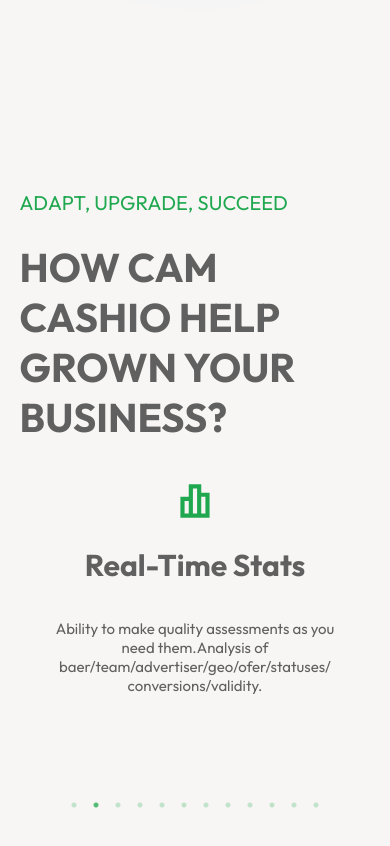
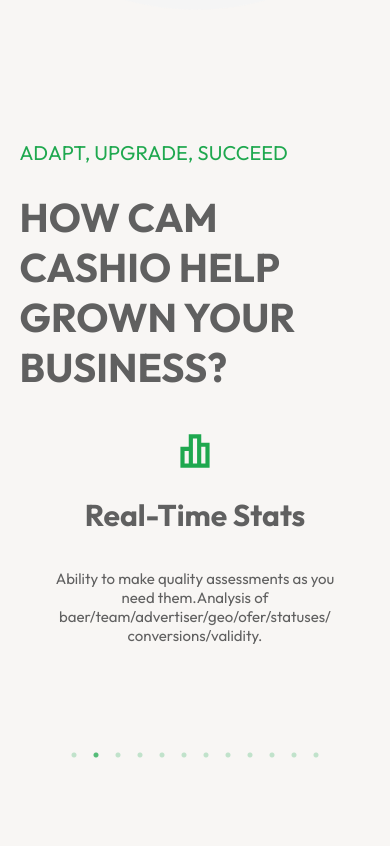
Before and after one commit to RevaGee/Cashio, a React (Create React App) app: page / in a window 390 px wide. Shown: the part 820-1666 px from the top of the page. Built offline with nearby package versions, Linux system fonts and the light colour scheme.

Commit message:
corrected slider media

```diff
--- a/src/components/Collages/styles.scss
+++ b/src/components/Collages/styles.scss
@@ -3,7 +3,7 @@
   //margin: 40px auto;
 }
 .collages{
-  //margin: 200px 0 200px 0;
+  margin: 200px 0 200px 0;
   .text_buttons{
     display: flex;
     flex-direction: row;
@@ -100,6 +100,9 @@
   }
 }*/
 @media(max-width:1200px){
+  .collages{
+    margin: 150px 0 150px 0;
+  }
   .slider-wrapper{
     .collage{
       //height: 260px;
@@ -165,7 +168,7 @@
     }
   }
   .collages{
-    margin: 150px 0 150px 0 !important;
+    margin: 100px 0 100px 0 !important;
   }
 }
 @media(max-width: 380px){
```
